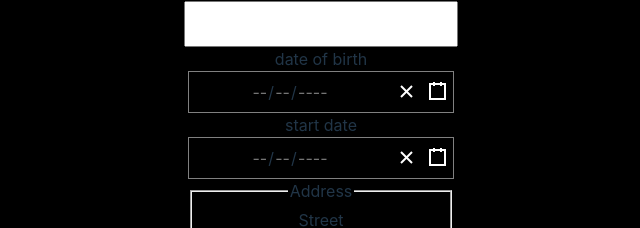
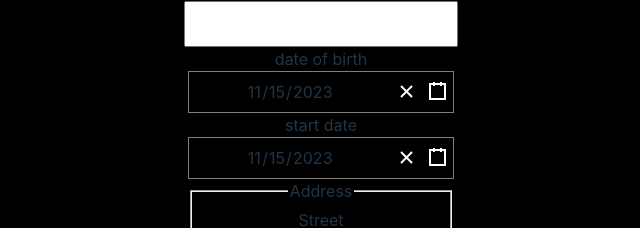
Before and after one commit to Czecevic/Project_OC_WH, a React (Vite) app: page / in a window 1280 px wide. Shown: the part 350-578 px from the top of the page, without its empty margins (323-963 px from the left). Built offline with nearby package versions, Linux system fonts and the light colour scheme.

Commit message:
correct date

```diff
--- a/src/components/Information.tsx
+++ b/src/components/Information.tsx
@@ -2,23 +2,26 @@ import { InformationProps } from "../interfaces/interfaces";
 import DatePicker from "react-date-picker";
 import "react-date-picker/dist/DatePicker.css";
 import "react-calendar/dist/Calendar.css";
-import { useEffect } from "react";
 
 export const Information: React.FC<InformationProps> = ({
   handleInformationChange,
-  employeeRef,
+  date,
+  setDate,
 }) => {
-  useEffect(() => {
-    console.log(employeeRef.dateBirth);
-  });
   const getDateBirth = (e: React.ChangeEvent<HTMLInputElement>): void => {
     if (e instanceof Date) {
-      employeeRef.dateBirth = new Date(e);
+      setDate({
+        ...date,
+        dateBirth: new Date(e),
+      });
     }
   };
   const getStartDate = (e: React.ChangeEvent<HTMLInputElement>): void => {
     if (e instanceof Date) {
-      employeeRef.startDate = new Date(e);
+      setDate({
+        ...date,
+        startDate: new Date(e),
+      });
     }
   };
   return (
@@ -36,15 +39,9 @@ export const Information: React.FC<InformationProps> = ({
         onChange={(e) => handleInformationChange(e)}
       ></input>
       <label htmlFor="dateBirth">date of birth</label>
-      <DatePicker
-        onChange={(e) => getDateBirth(e)}
-        value={employeeRef.dateBirth}
-      />
+      <DatePicker onChange={(e) => getDateBirth(e)} value={date.dateBirth} />
       <label htmlFor="startDate">start date</label>
-      <DatePicker
-        onChange={(e) => getStartDate(e)}
-        value={employeeRef.startDate}
-      />
+      <DatePicker onChange={(e) => getStartDate(e)} value={date.startDate} />
     </>
   );
 };
--- a/src/components/table/TableBody.tsx
+++ b/src/components/table/TableBody.tsx
@@ -21,7 +21,6 @@ export const TableBody: React.FunctionComponent<TableBodyProps> = ({
           return (
             <tr key={index}>
               {columns.map(({ accessor }) => {
-                console.log(data[accessor]);
                 return (
                   <td key={accessor}>
                     {accessor === "startDate" || accessor === "dateBirth"
--- a/src/pages/CurrentEmployees.tsx
+++ b/src/pages/CurrentEmployees.tsx
@@ -3,7 +3,6 @@ import { selectEmployee } from "../store/Employee.stores";
 import { Link } from "react-router-dom";
 import { Table } from "../components/table/Table";
 import { employeeMock } from "../data/mock/mock";
-
 export const CurrentEmployees = () => {
   const employees = useSelector(selectEmployee);
   return (
--- a/src/pages/Homepage.tsx
+++ b/src/pages/Homepage.tsx
@@ -14,24 +14,17 @@ import { EmployeeState } from "../interfaces/interfaces";
 
 export const Homepage: React.FC = () => {
   // state
-  // const [employee, setEmployee] = useState<EmployeeState>({
-  //   firstName: "",
-  //   lastName: "",
-  //   dateBirth: "",
-  //   startDate: "",
-  //   departements: "sales",
-  //   street: "",
-  //   city: "",
-  //   selectState: "Alabama",
-  //   zipCode: 0,
-  // });
+  const [date, setDate] = useState({
+    dateBirth: new Date(),
+    startDate: new Date(),
+  });
 
   // useRef
   const employeeRef = useRef<EmployeeState>({
     firstName: "",
     lastName: "",
-    dateBirth: "",
-    startDate: "",
+    dateBirth: date.dateBirth,
+    startDate: date.startDate,
     departements: "sales",
     street: "",
     city: "",
@@ -56,26 +49,19 @@ export const Homepage: React.FC = () => {
     e.preventDefault();
     // date de debut
     const startDate =
-      employeeRef.current.startDate instanceof Date
-        ? employeeRef.current.startDate.toISOString()
-        : null;
-    console.log(startDate);
+      date.startDate instanceof Date ? date.startDate.toISOString() : null;
     // date de naissance
     const dateOfBirth =
-      employeeRef.current.dateBirth instanceof Date
-        ? employeeRef.current.dateBirth.toISOString()
-        : null;
-    const yearOfDateBirth = new Date(
-      employeeRef.current.dateBirth || ""
-    ).getFullYear();
+      date.dateBirth instanceof Date ? date.dateBirth.toISOString() : null;
+    const yearOfDateBirth = new Date(date.dateBirth || "").getFullYear();
     if (
-      yearOfDateBirth < 2005 &&
-      employeeRef.current.firstName.length > 2 &&
-      employeeRef.current.lastName.length > 2 &&
-      employeeRef.current.street.length > 2 &&
-      employeeRef.current.city.length > 2 &&
-      !employeeRef.current.startDate &&
-      !employeeRef.current.zipCode
+      (yearOfDateBirth < 2005 &&
+        employeeRef.current.firstName.length > 2 &&
+        employeeRef.current.lastName.length > 2 &&
+        employeeRef.current.street.length > 2 &&
+        employeeRef.current.city.length > 2 &&
+        employeeRef.current.zipCode != 0) ||
+      employeeRef.current.zipCode == 0
     ) {
       dispatch(
         getAddEmployee({
@@ -113,12 +99,13 @@ export const Homepage: React.FC = () => {
           action="#"
           id="create-employee"
           className="create-employee"
+          tabIndex={0}
           onSubmit={(e) => addEmployee(e)}
         >
           <Information
             handleInformationChange={handleInformationChange}
-            employeeRef={employeeRef.current}
-            // setEmployee={setEmployee}
+            date={date}
+            setDate={setDate}
           />
           <Adress
             handleAdressChange={handleAdressChange}
```
Also changed, not shown: src/interfaces/interfaces.tsx (+10 -1 lines).
